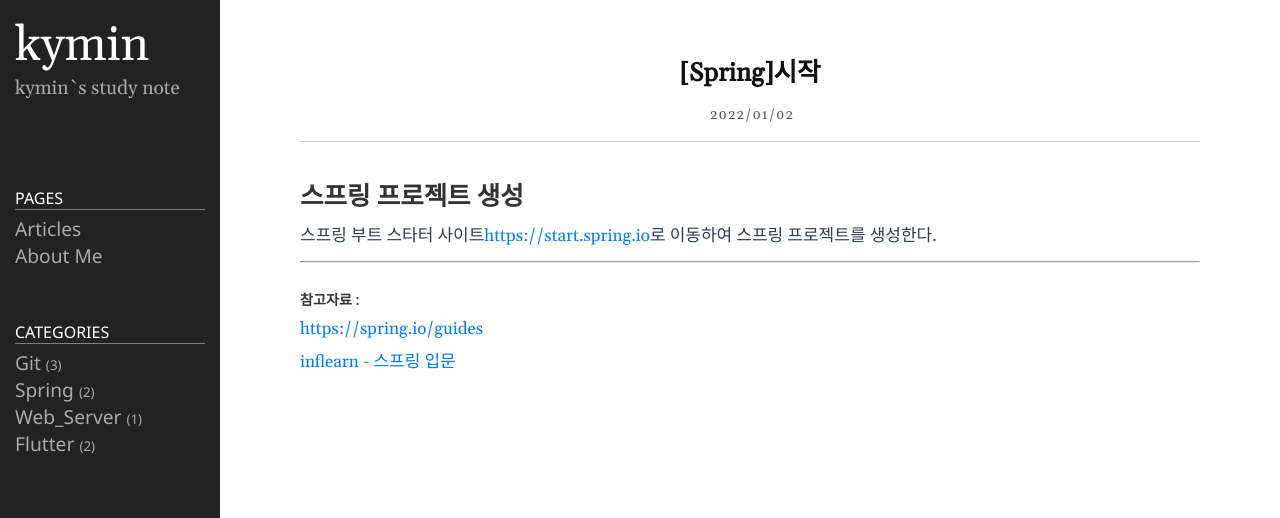
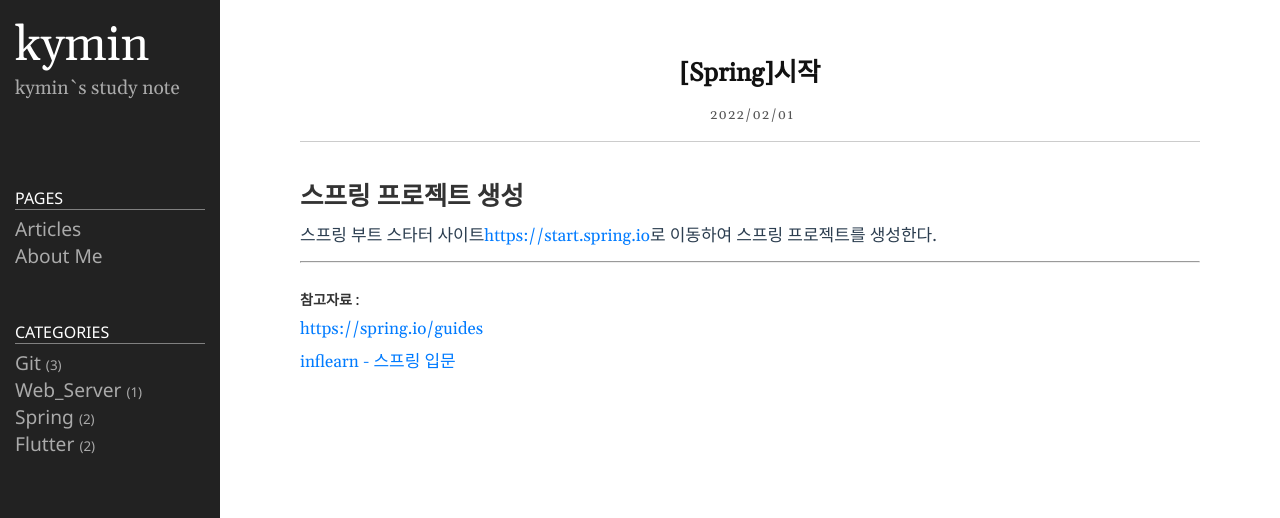
Before and after one commit to Kyoung-M1N/kyoung-M1N.github.io, a Jekyll site: the page built from _posts/2022-02-02-[Spring]starting.md, in a window 1280 px wide. Shown: the top 518 px of the page. Built offline with Jekyll 4.4.1, drawn with Linux system fonts in a browser that asks for light colours.

Commit message:
포스트 수정

```diff
--- a/_posts/2022-01-23-[Spring]starting.md
+++ b/_posts/2022-02-02-[Spring]starting.md
@@ -1,7 +1,7 @@
 ---
 layout: post
 title: "[Spring]시작"
-date: 2022-01-02 19:33
+date: 2022-02-01 19:33
 categories: Spring
 ---
 # 스프링 프로젝트 생성
```
